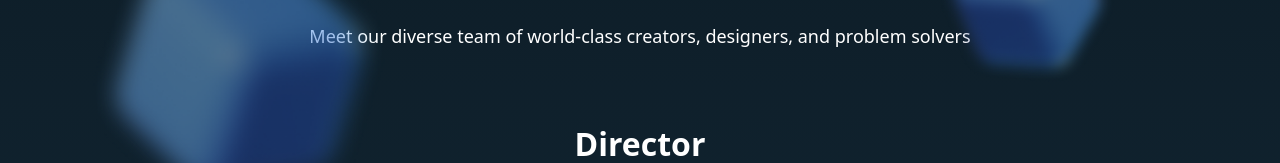
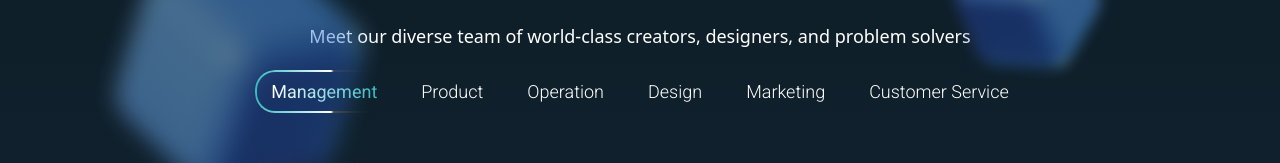
Before and after one commit to computingcouncilsofcanada/Ccubed-frontend, a Next.js app: page /teams in a window 1280 px wide. Shown: the part 167-330 px from the top of the page. Built offline with nearby package versions, Linux system fonts and the light colour scheme; no server answers.

Commit message:
feat: TeamFilterBar completed

```diff
--- /dev/null
+++ b/src/app/(current unused folders)/teams/components/TeamFilterBar.tsx
@@ -0,0 +1,82 @@
+import React from "react";
+import { motion } from "framer-motion";
+
+type TeamFilterBarProps = {
+  teamType: string;
+  onTeamTypeChange: (type: string) => void;
+};
+
+const TeamFilterBar = ({ teamType, onTeamTypeChange }: TeamFilterBarProps) => {
+  return (
+    <div className="flex gap-3 justify-center relative w-full max-w-5xl mx-auto mt-5">
+      {[
+        { label: "Management", value: "management" },
+        { label: "Product", value: "product" },
+        { label: "Operation", value: "operation" },
+        { label: "Design", value: "design" },
+        { label: "Marketing", value: "marketing" },
+        { label: "Customer Service", value: "customerservice" },
+      ].map((option) => (
+        <motion.label
+          key={option.value}
+          className={`flex items-center justify-center w-fit rounded-[20px] cursor-pointer text-white font-light relative z-10 px-4 py-2`}
+          style={{
+            fontFamily: "Roboto, sans-serif",
+            fontSize: "18px",
+            fontWeight: teamType === option.value ? "500" : "300",
+            letterSpacing: "1%",
+          }}
+        >
+          {/* gradient border */}
+          {teamType === option.value && (
+            <motion.div
+              initial={{ opacity: 0, scale: 0.8 }}
+              animate={{ opacity: 1, scale: 1 }}
+              exit={{ opacity: 0, scale: 0.8 }}
+              transition={{ duration: 0.3, ease: "easeOut" }}
+              className="absolute inset-0 drop-shadow-[0_9px_21px] drop-shadow-[#F6A427]/75"
+              style={{
+                borderRadius: "20px",
+                background:
+                  "linear-gradient(90deg,#33BAC5 0%, #fff 55%, transparent 57% )",
+                mask: "linear-gradient(#fff 0 0) content-box, linear-gradient(#fff 0 0)",
+                maskComposite: "xor",
+                WebkitMask:
+                  "linear-gradient(#fff 0 0) content-box, linear-gradient(#fff 0 0)",
+                WebkitMaskComposite: "xor",
+                padding: "2px",
+              }}
+            ></motion.div>
+          )}
+
+          <input
+            type="radio"
+            name="teamType"
+            className="hidden"
+            value={option.value}
+            checked={teamType === option.value}
+            onChange={() => onTeamTypeChange(option.value)}
+          />
+          <span
+            className="relative z-10"
+            style={
+              teamType === option.value
+                ? {
+                    background: "linear-gradient(90deg, #fff 0%, #33BAC5 100%)",
+                    WebkitBackgroundClip: "text",
+                    WebkitTextFillColor: "transparent",
+                    backgroundClip: "text",
+                    color: "transparent",
+                  }
+                : {}
+            }
+          >
+            {option.label}
+          </span>
+        </motion.label>
+      ))}
+    </div>
+  );
+};
+
+export default TeamFilterBar;
--- a/src/app/(current unused folders)/teams/page.tsx
+++ b/src/app/(current unused folders)/teams/page.tsx
@@ -1,12 +1,18 @@
-import React from "react";
+"use client";
+
+import React, { useState} from "react";
 import BgBoxMainPage from "@/components/essentials/BgBoxMainPage";
 import Footer from "@/components/shared/Footer";
 import { mockMembers } from "@/data/mockMembers";
 import Image from "next/image";
 import TeamCard from "@/components/essentials/TeamCard";
+import TeamFilterBar from "./components/TeamFilterBar";
 
 import { motion } from "framer-motion";
+
 function OurTeamsPage() {
+  const [teamType, setTeamType] = useState<string>("management");
+
   return (
     <>
       <BgBoxMainPage maxHeight={100} />
@@ -19,6 +25,7 @@ function OurTeamsPage() {
             Meet our diverse team of world-class creators, designers, and
             problem solvers
           </p>
+          <TeamFilterBar teamType={teamType} onTeamTypeChange = {setTeamType}/>
 
           <div className="flex flex-wrap justify-center gap-8 mt-8">
             {mockMembers.map((team) => (
--- a/src/app/globals.css
+++ b/src/app/globals.css
@@ -40,6 +40,7 @@
   --font-sans: var(--font-geist-sans);
   --font-mono: var(--font-geist-mono);
   --font-patrick: "Patrick Hand", cursive;
+  --font-roboto: "Roboto", sans-serif;
 }
 
 @media (prefers-color-scheme: dark) {
--- a/src/data/mockMembers.ts
+++ b/src/data/mockMembers.ts
@@ -59,7 +59,7 @@ export const mockMembers = [
 
                 },
                  {
-                    id:4,
+                    id:5,
                     name: "Soroush Merikhy",
                     role: "UI/UX Designer",
                     imageUrl: "/disco.jpg",
@@ -71,7 +71,7 @@ export const mockMembers = [
 
                 },
                  {
-                    id:4,
+                    id:6,
                     name: "Soroush Merikhy",
                     role: "UI/UX Designer",
                     imageUrl: "/disco.jpg",
```
